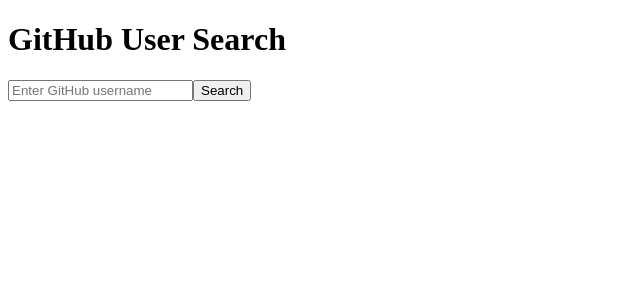
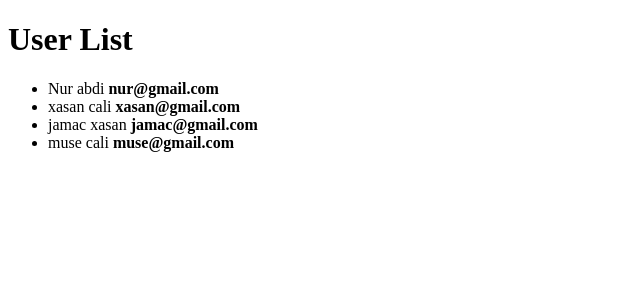
Before and after one commit to Dev-NurAbdi/React-Exercises, a React (Vite) app: page / in a window 1280 px wide. Shown: the top 300 px of the page, without its empty margins (0-640 px from the left). Built offline with nearby package versions, Linux system fonts and the light colour scheme.

Commit message:
Exercise 10

```diff
--- /dev/null
+++ b/React exercise/Exercise 10/UserList.jsx
@@ -0,0 +1,21 @@
+function App() {
+  const UserList = [
+    { name: "Nur abdi", id: 453, email: "nur@gmail.com" },
+    { name: "xasan cali", id: 12, email: "xasan@gmail.com" },
+    { name: "jamac xasan", id: 342, email: "jamac@gmail.com" },
+    { name: "muse cali", id: 122, email: "muse@gmail.com" }
+  ];
+  return (
+    <div>
+      <h1>User List</h1>
+     <ul>
+         {
+        UserList.map(user => (
+            <li key={user.id}> {user.name}  <b>{user.email}</b> </li>
+        ))
+      }
+     </ul>
+    </div>
+  );
+}
+export default App;
--- a/src/App.jsx
+++ b/src/App.jsx
@@ -1,12 +1,16 @@
-import { useState } from "react";
-import GitHubUserSearch from "../Exercise 09/GitHubUserSearch";
 
-function App() {
+import UserList from "../React exercise/Exercise 10/UserList";
+
+function app (){
+
+
+
+
   return(
-    <div>
-      <GitHubUserSearch/>
-    </div>
+      <>
+      <UserList/>
+        </>
   )
 }
 
-export default App;
+export default app;
```
Also changed, not shown: React exercise/Exercisae 05/ShoppingCart.jsx (renamed from Exercisae 05/ShoppingCart.jsx), React exercise/Exercise 01/UseCard.jsx (renamed from Exercise 01/UseCard.jsx), React exercise/Exercise 02/Blog.jsx (renamed from Exercise 02/Blog.jsx), React exercise/Exercise 03/DynamicUserCard.jsx (renamed from Exercise 03/DynamicUserCard.jsx), React exercise/Exercise 04/ToggleButton.jsx (renamed from Exercise 04/ToggleButton.jsx), React exercise/Exercise 06/ChangingTitle.jsx (renamed from Exercise 06/ChangingTitle.jsx), React exercise/Exercise 07/MouseTracker.jsx (renamed from Exercise 07/MouseTracker.jsx), React exercise/Exercise 08/CountTimerDown.jsx (renamed from Exercise 08/CountTimerDown.jsx), React exercise/Exercise 09/GitHubUserSearch.jsx (renamed from Exercise 09/GitHubUserSearch.jsx).
